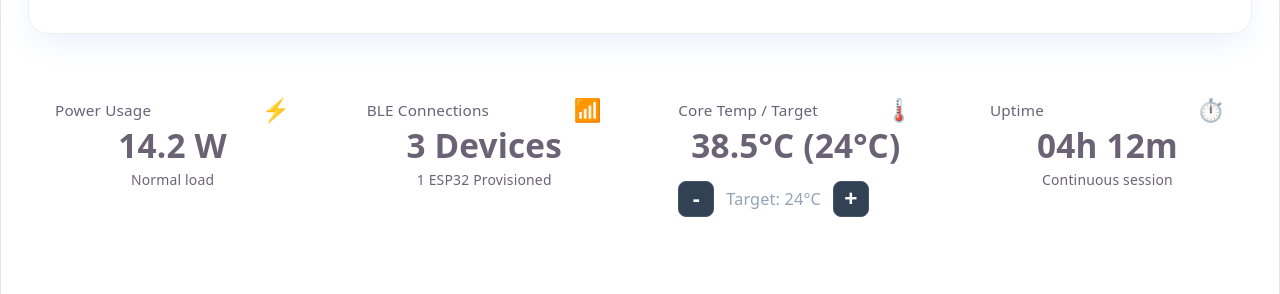
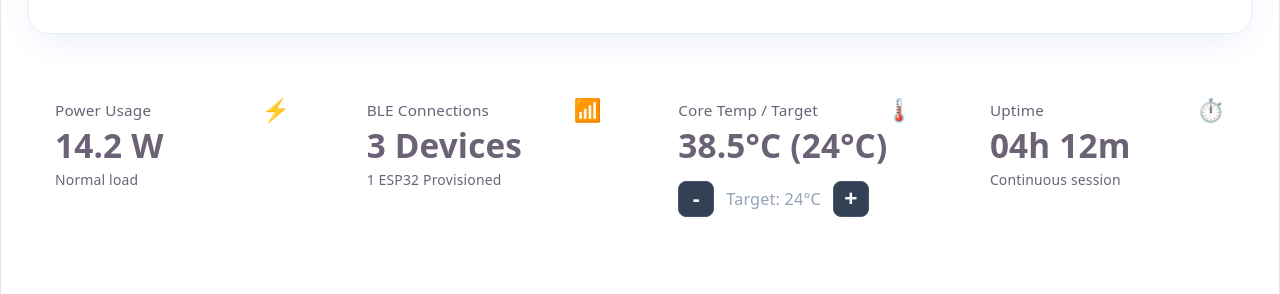
Before and after one commit to ujjawalkmr/smart_controller_app, a React (Vite) app: page / in a window 1280 px wide. Shown: the part 368-662 px from the top of the page. Built offline with nearby package versions, Linux system fonts and the light colour scheme; no server answers.

Commit message:
get by id done
Signed-off-by: Ujjawal Kumar <ujjawalkmr9211@gmail.com>

```diff
--- /dev/null
+++ b/src/Component/DashboardComponent/CompressorControlCard.jsx
@@ -0,0 +1,67 @@
+import "../../styles/Dashboard.css";
+
+const CompressorControlCard = ({
+  isPowerOn,
+  compressorSpeed,
+  onSpeedChange,
+}) => {
+  return (
+    <section className="controls-grid">
+      <div
+        className={`control-card ${
+          !isPowerOn ? "disabled" : ""
+        }`}
+      >
+        <div className="control-header">
+          <h3>Compressor Speed</h3>
+
+          <span className="control-value">
+            {isPowerOn
+              ? `${compressorSpeed}%`
+              : "OFF"}
+          </span>
+        </div>
+
+        <input
+          type="range"
+          min="0"
+          max="100"
+          value={isPowerOn ? compressorSpeed : 0}
+          onChange={(e) =>
+            onSpeedChange(Number(e.target.value))
+          }
+          disabled={!isPowerOn}
+          className="slider"
+        />
+      </div>
+    </section>
+  );
+};
+
+export default CompressorControlCard;
+
+
+
+
+
+
+{/* <section className="controls-grid">
+
+          <div className={`control-card ${!isPowerOn ? "disabled" : ""}`}>
+            <div className="control-header">
+              <h3>Compressor Speed</h3>
+              <span className="control-value">
+                {isPowerOn ? `${compressorSpeed}%` : "OFF"}
+              </span>
+            </div>
+            <input
+              type="range"
+              min="0"
+              max="100"
+              value={isPowerOn ? compressorSpeed : 0}
+              onChange={(e) => setCompressorSpeed(e.target.value)}
+              disabled={!isPowerOn}
+              className="slider"
+            />
+          </div>
+        </section> */}
--- /dev/null
+++ b/src/Component/DashboardComponent/DeviceControlCard.jsx
@@ -0,0 +1,53 @@
+import "../../styles/Dashboard.css";
+
+const DeviceControlCard = ({
+  title,
+  icon,
+  value,
+  footer,
+
+  // Temperature controls
+  showTempControls = false,
+  targetValue,
+  onDecrease,
+  onIncrease,
+  disabled = false,
+}) => {
+  return (
+    <div className="metric-card">
+      <div className="metric-header">
+        <span className="metric-title">{title}</span>
+
+        <span className="metric-icon">{icon}</span>
+      </div>
+
+      <div className="metric-value">{value}</div>
+
+      {showTempControls && (
+        <div className="temp-control-buttons">
+          <button
+            className="btn-step"
+            onClick={onDecrease}
+            disabled={disabled}
+          >
+            -
+          </button>
+
+          <span className="target-label">Target: {targetValue}°C</span>
+
+          <button
+            className="btn-step"
+            onClick={onIncrease}
+            disabled={disabled}
+          >
+            +
+          </button>
+        </div>
+      )}
+
+      {footer && <div className="metric-footer">{footer}</div>}
+    </div>
+  );
+};
+
+export default DeviceControlCard;
--- /dev/null
+++ b/src/Component/DashboardComponent/DeviceHeroCard.jsx
@@ -0,0 +1,130 @@
+import "../../styles/Dashboard.css";
+import Dropdown from "../DropDown";
+
+const DeviceHeroCard = ({
+  isPowerOn,
+  options,
+  selectedDeviceId,
+  loading = false,
+  onDropdownOpen,
+  onDeviceChange,
+  onPowerToggle,
+}) => {
+  return (
+    <section
+      className={`hero-card ${
+        isPowerOn ? "active-glow" : "muted"
+      }`}
+    >
+      <div className="hero-info">
+        <Dropdown
+          label=""
+          options={
+            loading
+              ? [{ label: "Please wait...", value: "" }]
+              : options
+          }
+          value={selectedDeviceId}
+          onTapOpenDropdown={onDropdownOpen}
+          onChange={onDeviceChange}
+          size="md"
+          style={{ width: "350px" }}
+        />
+
+        <p>
+          {isPowerOn
+            ? "ESP32 Controller active and broadcasting telemetry data."
+            : "System is powering down. Telemetry paused."}
+        </p>
+      </div>
+
+      <div className="power-control">
+        <button
+          className={`power-btn ${
+            isPowerOn ? "on" : "off"
+          }`}
+          onClick={onPowerToggle}
+        >
+          <svg
+            viewBox="0 0 24 24"
+            fill="none"
+            stroke="currentColor"
+            strokeWidth="2.5"
+            strokeLinecap="round"
+            strokeLinejoin="round"
+          >
+            <path d="M18.36 6.64a9 9 0 1 1-12.73 0" />
+
+            <line
+              x1="12"
+              y1="2"
+              x2="12"
+              y2="12"
+            />
+          </svg>
+        </button>
+
+        <span className="power-label">
+          {isPowerOn ? "POWER ON" : "POWER OFF"}
+        </span>
+      </div>
+    </section>
+  );
+};
+
+export default DeviceHeroCard;
+
+
+
+
+
+//  <section className={`hero-card ${isPowerOn ? "active-glow" : "muted"}`}>
+//           <div className="hero-info">
+//             <Dropdown
+//               label=""
+//               options={
+//                 loadingFetchAll
+//                   ? [{ label: "Please wait...", value: "" }]
+//                   : modeOptions
+//               }
+//               value={selectedDeviceId}
+//               onTapOpenDropdown={handleGetAllDeviceOnDropDown}
+//               onChange={(value, label) => handleOnChangeById(value, label)}
+//               size="md"
+//               style={{ width: "350px" }}
+//             />
+
+//             <p>
+//               {isPowerOn
+//                 ? "ESP32 Controller active and broadcasting telemetry data."
+//                 : "System is powering down. Telemetry paused."}
+//             </p>
+//           </div>
+
+//           <div className="power-control">
+//             <button
+//               className={`power-btn ${isPowerOn ? "on" : "off"}`}
+//               onClick={handleToggle}
+//             >
+//               <svg
+//                 viewBox="0 0 24 24"
+//                 fill="none"
+//                 stroke="currentColor"
+//                 strokeWidth="2.5"
+//                 strokeLinecap="round"
+//                 strokeLinejoin="round"
+//               >
+//                 <path d="M18.36 6.64a9 9 0 1 1-12.73 0" />
+//                 <line
+//                   x1="12"
+//                   y1="2"
+//                   x2="12"
+//                   y2="12"
+//                 />
+//               </svg>
+//             </button>
+//             <span className="power-label">
+//               {isPowerOn ? "POWER ON" : "POWER OFF"}
+//             </span>
+//           </div>
+//         </section>
--- a/src/Pages/Dashboard.jsx
+++ b/src/Pages/Dashboard.jsx
@@ -1,19 +1,48 @@
 import React, { useState, useEffect } from "react";
-import { deviceOnOff, getAllDevices } from "../api/services/deviceService";
+import {
+  deviceOnOff,
+  getAllDevices,
+  getDeviceById,
+} from "../api/services/deviceService";
+import { useDeviceContext } from "../context/DeviceContext";
 
 import "../styles/Dashboard.css";
 import Dropdown from "../Component/DropDown";
+import DeviceControlCard from "../Component/DashboardComponent/DeviceControlCard";
+import DeviceHeroCard from "../Component/DashboardComponent/DeviceHeroCard";
+import CompressorControlCard from "../Component/DashboardComponent/CompressorControlCard";
 
 const Dashboard = () => {
+  /// device provide which is storing device data.
+  const { deviceProvider, setSelectedDeviceProvider } = useDeviceContext();
+  // control for device on/off
   const [isPowerOn, setIsPowerOn] = useState(true);
 
   // New States for Controls
   const [targetTemp, setTargetTemp] = useState(24); // in °C
   const [compressorSpeed, setCompressorSpeed] = useState(50); // in %
-  const [compressorMode, setCompressorMode] = useState("eco");
+  const [selectedDeviceId, setSelectedDeviceId] = useState("eco");
 
+  /// dropdown list set
   const [devices, setDevices] = useState([]);
-  const [loading, setLoading] = useState(true);
+  /// loader for when fetching all device.
+  const [loadingFetchAll, setLoadingFetchAll] = useState(true);
+  const [isLoadingById, setIsLoadingById] = useState(true);
+  useEffect(() => {
+    console.log("Context selectedDevice:", deviceProvider);
+  }, [deviceProvider]);
+  const fetchDeviceById = async (deviceId) => {
+    try {
+      setIsLoadingById(true);
+      const response = await getDeviceById(deviceId);
+      setSelectedDeviceProvider(response);
+      console.log("provider check :", deviceProvider);
+    } catch (error) {
+      console.error("Failed to fetch device by ID:", error);
+    } finally {
+      setIsLoadingById(false);
+    }
+  };
 
   const fetchDevices = async () => {
     try {
@@ -26,23 +55,23 @@ const Dashboard = () => {
       console.error("Failed to fetch devices:", error);
       setDevices([]);
     } finally {
-      setLoading(false);
+      setLoadingFetchAll(false);
     }
   };
 
-  useEffect(() => {
-    fetchDevices();
-  }, []);
-  // const modeOptions = [
-  //   { label: "Eco Mode (Energy Saver)", value: "eco" },
-  //   { label: "Performance Mode", value: "perf" },
-  //   { label: "Turbo Mode", value: "turbo" },
-  //   { label: "Silent Mode", value: "silent" },
-  // ];
   const modeOptions = devices.map((device, index) => ({
     label: device.deviceKey,
     value: `esp_${index + 1}`,
   }));
+  const handleGetAllDeviceOnDropDown = () => {
+    console.log("Dropdown opened");
+    fetchDevices();
+  };
+  const handleOnChangeById = (val, label) => {
+    console.log("Selected Compressor Mode:", label);
+    setSelectedDeviceId(val);
+    fetchDeviceById(label);
+  };
 
   const handleToggle = () => {
     setIsPowerOn((prev) => !prev);
@@ -77,156 +106,57 @@ const Dashboard = () => {
             {isPowerOn ? "System Online" : "Standby Mode"}
           </div>
         </header>
+        {/* Hero Control Card with On/Off Button */}
 
-        {/* Hero Control Card with On/Off Button */}
-        <section className={`hero-card ${isPowerOn ? "active-glow" : "muted"}`}>
-          <div className="hero-info">
-            <Dropdown
-              label=""
-              options={
-                loading ? [{ label: "Please wait...", value: "" }] : modeOptions
-              }
-              value={compressorMode}
-              onTapOpenDropdown={() => {
-                console.log("Dropdown opened");
-                fetchDevices();
-              }}
-              onChange={(val) => {
-                setCompressorMode(val);
-                console.log("Selected Compressor Mode:", val);
-              }}
-              // onChange={(val) => setCompressorMode(val)}
-              size="md"
-              style={{ width: "350px" }}
-            />
-            {/* <h2>Main Device Hub</h2> */}
-            <p>
-              {isPowerOn
-                ? "ESP32 Controller active and broadcasting telemetry data."
-                : "System is powering down. Telemetry paused."}
-            </p>
-          </div>
+        <DeviceHeroCard
+          isPowerOn={isPowerOn}
+          options={modeOptions}
+          selectedDeviceId={selectedDeviceId}
+          loading={loadingFetchAll}
+          onDropdownOpen={handleGetAllDeviceOnDropDown}
+          onDeviceChange={handleOnChangeById}
+          onPowerToggle={handleToggle}
+        />
 
-          <div className="power-control">
-            <button
-              className={`power-btn ${isPowerOn ? "on" : "off"}`}
-              onClick={handleToggle}
-            >
-              <svg
-                viewBox="0 0 24 24"
-                fill="none"
-                stroke="currentColor"
-                strokeWidth="2.5"
-                strokeLinecap="round"
-                strokeLinejoin="round"
-              >
-                <path d="M18.36 6.64a9 9 0 1 1-12.73 0" />
-                <line
-                  x1="12"
-                  y1="2"
-                  x2="12"
-                  y2="12"
-                />
-              </svg>
-            </button>
-            <span className="power-label">
-              {isPowerOn ? "POWER ON" : "POWER OFF"}
-            </span>
-          </div>
-        </section>
-
-        {/* Metrics Grid */}
+        {/* Device control card Grid */}
         <section className="metrics-grid">
           {/* Power Consumption */}
-          <div className="metric-card">
-            <div className="metric-header">
-              <span className="metric-title">Power Usage</span>
-              <span className="metric-icon">⚡</span>
-            </div>
-            <div className="metric-value">{isPowerOn ? "14.2 W" : "0.0 W"}</div>
-            <div className="metric-footer">
-              {isPowerOn ? "Normal load" : "No power draw"}
-            </div>
-          </div>
-
-          {/* Connected Nodes */}
-          <div className="metric-card">
-            <div className="metric-header">
-              <span className="metric-title">BLE Connections</span>
-              <span className="metric-icon">📶</span>
-            </div>
-            <div className="metric-value">
-              {isPowerOn ? "3 Devices" : "0 Devices"}
-            </div>
-            <div className="metric-footer">
-              {isPowerOn ? "1 ESP32 Provisioned" : "Bluetooth disabled"}
-            </div>
-          </div>
-
-          {/* Temperature with inline adjusters */}
-          <div className="metric-card">
-            <div className="metric-header">
-              <span className="metric-title">Core Temp / Target</span>
-              <span className="metric-icon">🌡️</span>
-            </div>
-            <div className="metric-value">
-              {isPowerOn ? `38.5°C (${targetTemp}°C)` : "21.0°C"}
-            </div>
-            <div className="temp-control-buttons">
-              <button
-                className="btn-step"
-                onClick={handleTempDecrease}
-                disabled={!isPowerOn}
-              >
-                -
-              </button>
-              <span className="target-label">Target: {targetTemp}°C</span>
-              <button
-                className="btn-step"
-                onClick={handleTempIncrease}
-                disabled={!isPowerOn}
-              >
-                +
-              </button>
-            </div>
-          </div>
-
-          {/* System Uptime */}
-          <div className="metric-card">
-            <div className="metric-header">
-              <span className="metric-title">Uptime</span>
-              <span className="metric-icon">⏱️</span>
-            </div>
-            <div className="metric-value">
-              {isPowerOn ? "04h 12m" : "00h 00m"}
-            </div>
-            <div className="metric-footer">
-              {isPowerOn ? "Continuous session" : "Offline"}
-            </div>
-          </div>
+          <DeviceControlCard
+            title="Power Usage"
+            icon="⚡"
+            value={isPowerOn ? "14.2 W" : "0.0 W"}
+            footer={isPowerOn ? "Normal load" : "No power draw"}
+          />
+          <DeviceControlCard
+            title="BLE Connections"
+            icon="📶"
+            value={isPowerOn ? "3 Devices" : "0 Devices"}
+            footer={isPowerOn ? "1 ESP32 Provisioned" : "Bluetooth disabled"}
+          />
+          <DeviceControlCard
+            title="Core Temp / Target"
+            icon="🌡️"
+            value={isPowerOn ? `38.5°C (${targetTemp}°C)` : "21.0°C"}
+            showTempControls
+            targetValue={targetTemp}
+            onDecrease={handleTempDecrease}
+            onIncrease={handleTempIncrease}
+            disabled={!isPowerOn}
+          />
+          <DeviceControlCard
+            title="Uptime"
+            icon="⏱️"
+            value={isPowerOn ? "04h 12m" : "00h 00m"}
+            footer={isPowerOn ? "Continuous session" : "Offline"}
+          />
         </section>
 
         {/* NEW: Interactive Device Controls Section */}
-        <section className="controls-grid">
-          {/* Compressor Speed Controller */}
-          <div className={`control-card ${!isPowerOn ? "disabled" : ""}`}>
-            <div className="control-header">
-              <h3>Compressor Speed</h3>
-              <span className="control-value">
-                {isPowerOn ? `${compressorSpeed}%` : "OFF"}
-              </span>
-            </div>
-            <input
-              type="range"
-              min="0"
-              max="100"
-              value={isPowerOn ? compressorSpeed : 0}
-              onChange={(e) => setCompressorSpeed(e.target.value)}
-              disabled={!isPowerOn}
-              className="slider"
-            />
-          </div>
-        </section>
+        <CompressorControlCard
+          isPowerOn={isPowerOn}
+          compressorSpeed={compressorSpeed}
+          onSpeedChange={setCompressorSpeed}
+        />
       </main>
     </div>
   );
--- /dev/null
+++ b/src/context/DeviceContext.jsx
@@ -0,0 +1,22 @@
+import { createContext, useContext, useState } from "react";
+
+const DeviceContext = createContext();
+
+export const DeviceProvider = ({ children }) => {
+  const [deviceProvider, setSelectedDeviceProvider] = useState(null);
+
+  return (
+    <DeviceContext.Provider
+      value={{
+        deviceProvider,
+        setSelectedDeviceProvider,
+      }}
+    >
+      {children}
+    </DeviceContext.Provider>
+  );
+};
+
+export const useDeviceContext = () => {
+  return useContext(DeviceContext);
+};
--- a/src/styles/Dashboard.css
+++ b/src/styles/Dashboard.css
@@ -177,6 +177,7 @@
   flex-direction: column;
   gap: 0.5rem;
   backdrop-filter: blur(12px);
+  text-align: left;
 }
 
 .metric-header {
```
Also changed, not shown: src/Component/Dropdown.jsx (+9 -4 lines), src/api/services/deviceService.js (+8 -2 lines), src/main.jsx (+5 -2 lines).
